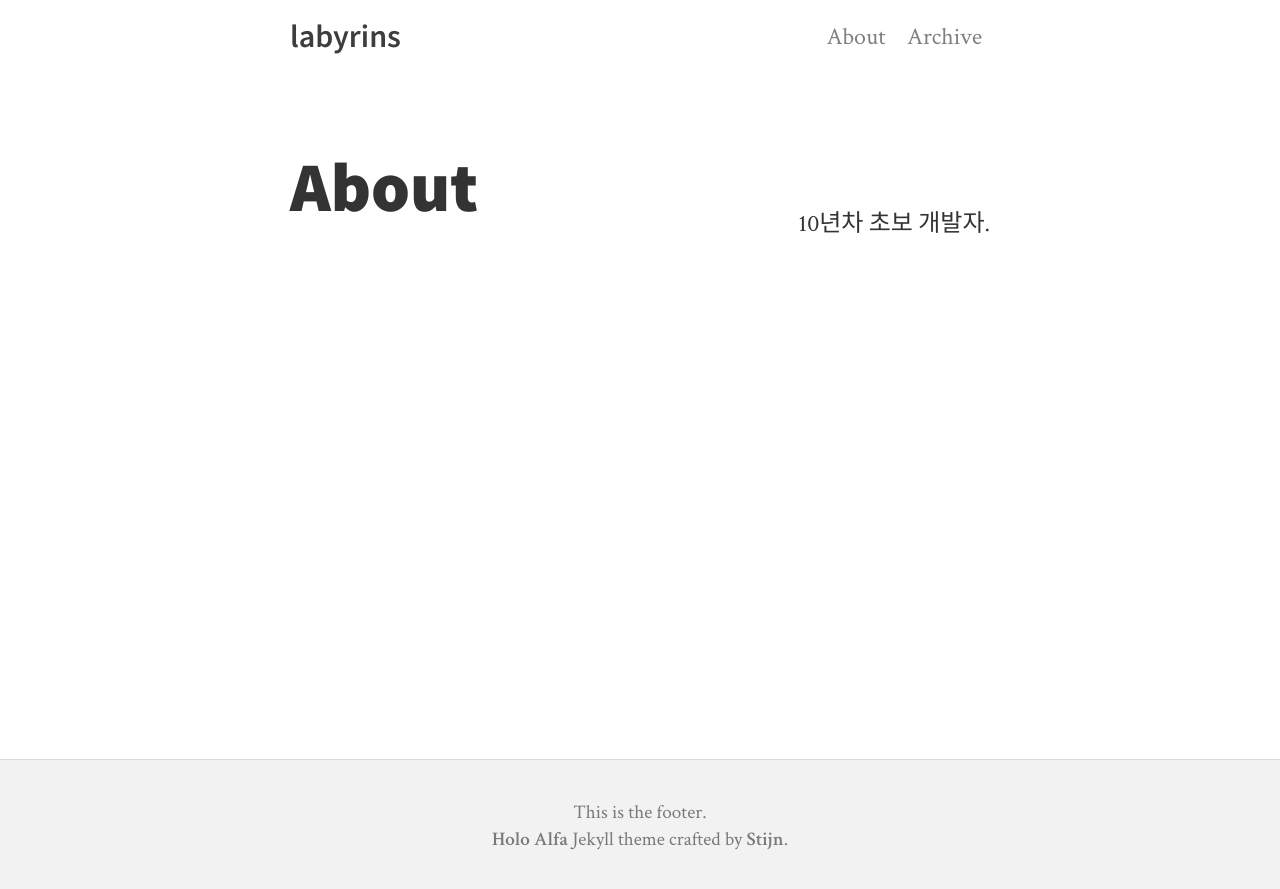
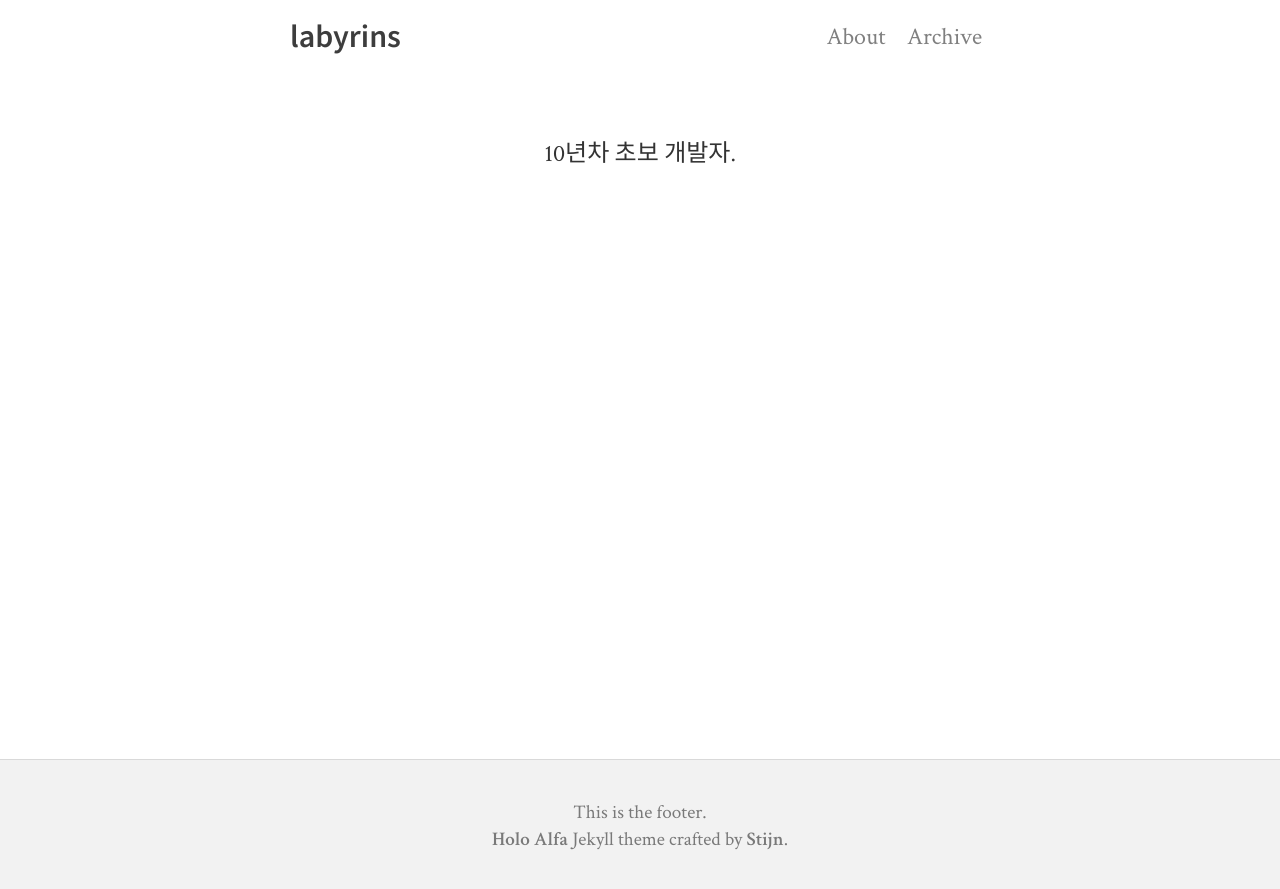
Before and after one commit to Labyrins/labyrins.github.io, a Jekyll site: the page built from about.md, in a window 1280 px wide. Shown: the top 889 px of the page. Built offline with Jekyll 4.4.1, drawn with Linux system fonts in a browser that asks for light colours; nearby versions of some CDN libraries.

Commit message:
update about

```diff
--- a/about.md
+++ b/about.md
@@ -1,7 +1,6 @@
 ---
 layout: page
-title: About
 ---
 
 
-<div style="text-align: right">10년차 초보 개발자.</div>
+<div style="text-align: center">10년차 초보 개발자.</div>
```
